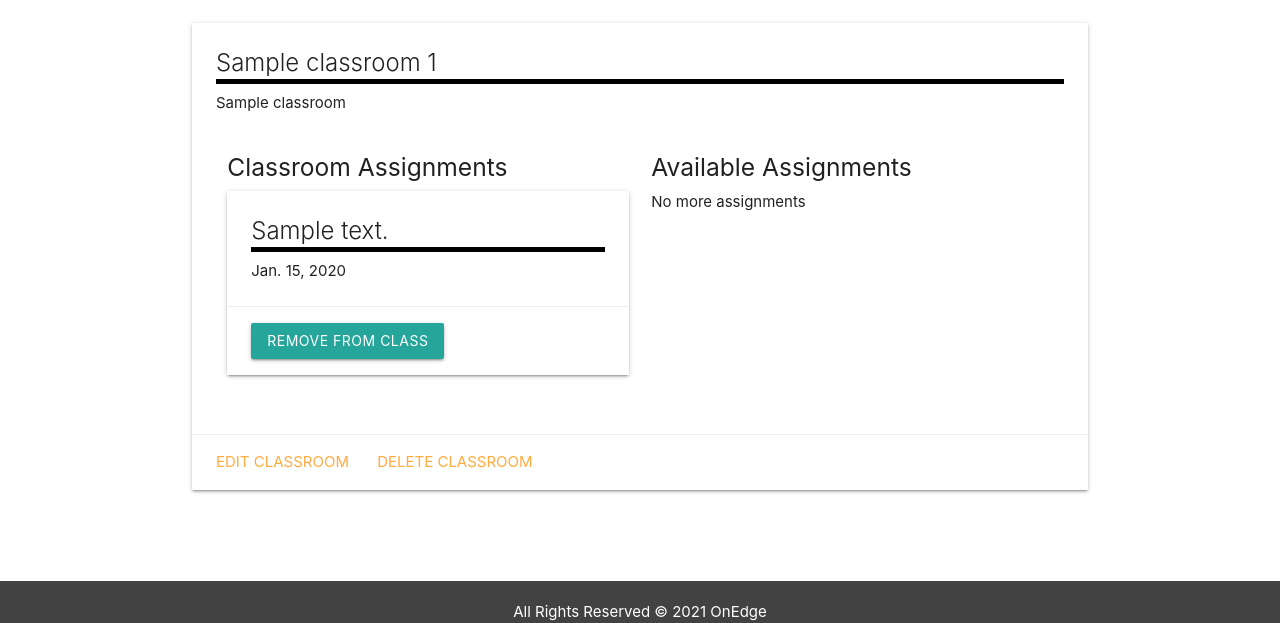
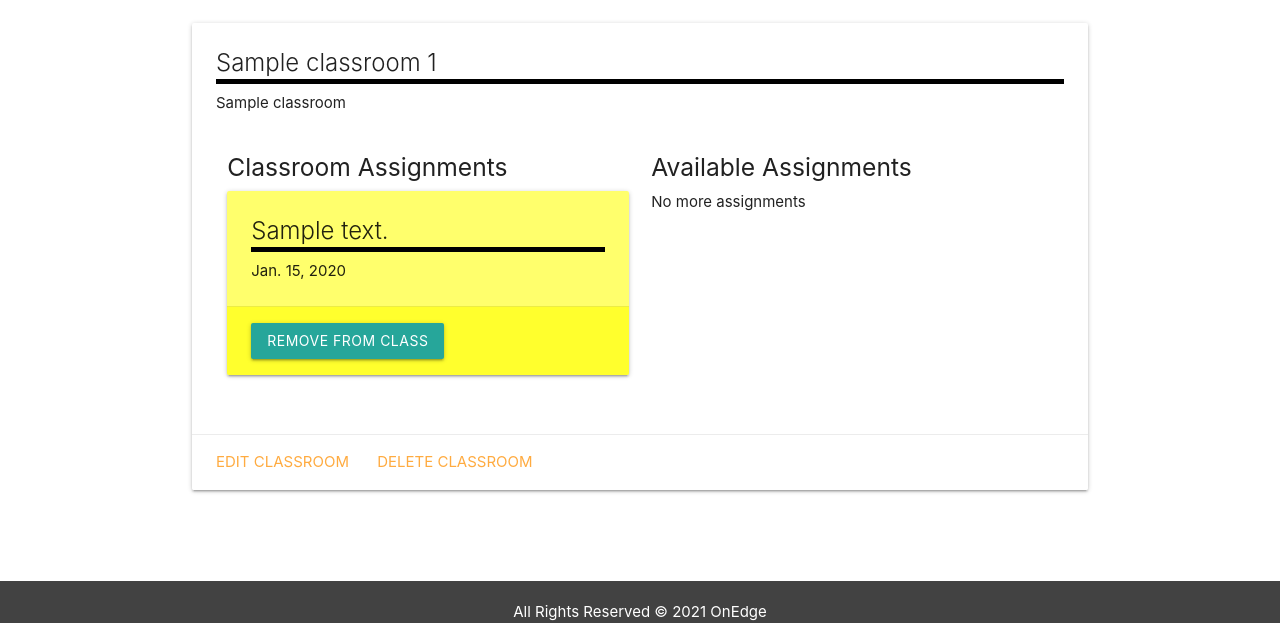
Before and after one commit to ssh930526/on-edge, a Django app: page /classrooms/1/ in a window 1280 px wide. Shown: the part 177-800 px from the top of the page. Run offline with Django 3.2, Linux system fonts and the light colour scheme; a user stored in the database is signed in; tables that the repository leaves empty hold one stand-in row (values such as "Sample post").

Commit message:
minor css edits

```diff
--- a/main_app/static/css/style.css
+++ b/main_app/static/css/style.css
@@ -43,3 +43,11 @@ footer {
 .assignmentDesc {
     font-size: 1.2rem;
 }
+
+.addedAssignment{
+    background-color: rgba(255, 255, 0, 0.575);
+}
+
+.unassigned {
+    background-color: aqua
+}
--- a/main_app/templates/classrooms/detail.html
+++ b/main_app/templates/classrooms/detail.html
@@ -13,7 +13,7 @@
                     <h5>Classroom Assignments</h5>
                     {% if classroom.assignments.count %}
                         {% for assignment in classroom.assignments.all %}
-                            <div class="card">
+                            <div class="card addedAssignment">
                                 <div class="card-content">
                                     <span class="card-title">
                                         {{ assignment.description }}
@@ -40,7 +40,7 @@
                     <h5>Available Assignments</h5>
                     {% if unassigned.count %}
                         {% for assignment in unassigned.all %}
-                            <div class="card">
+                            <div class="card unassigned">
                                 <div class="card-content">
                                     <span class="card-title">
                                         {{ assignment.description }}
```
